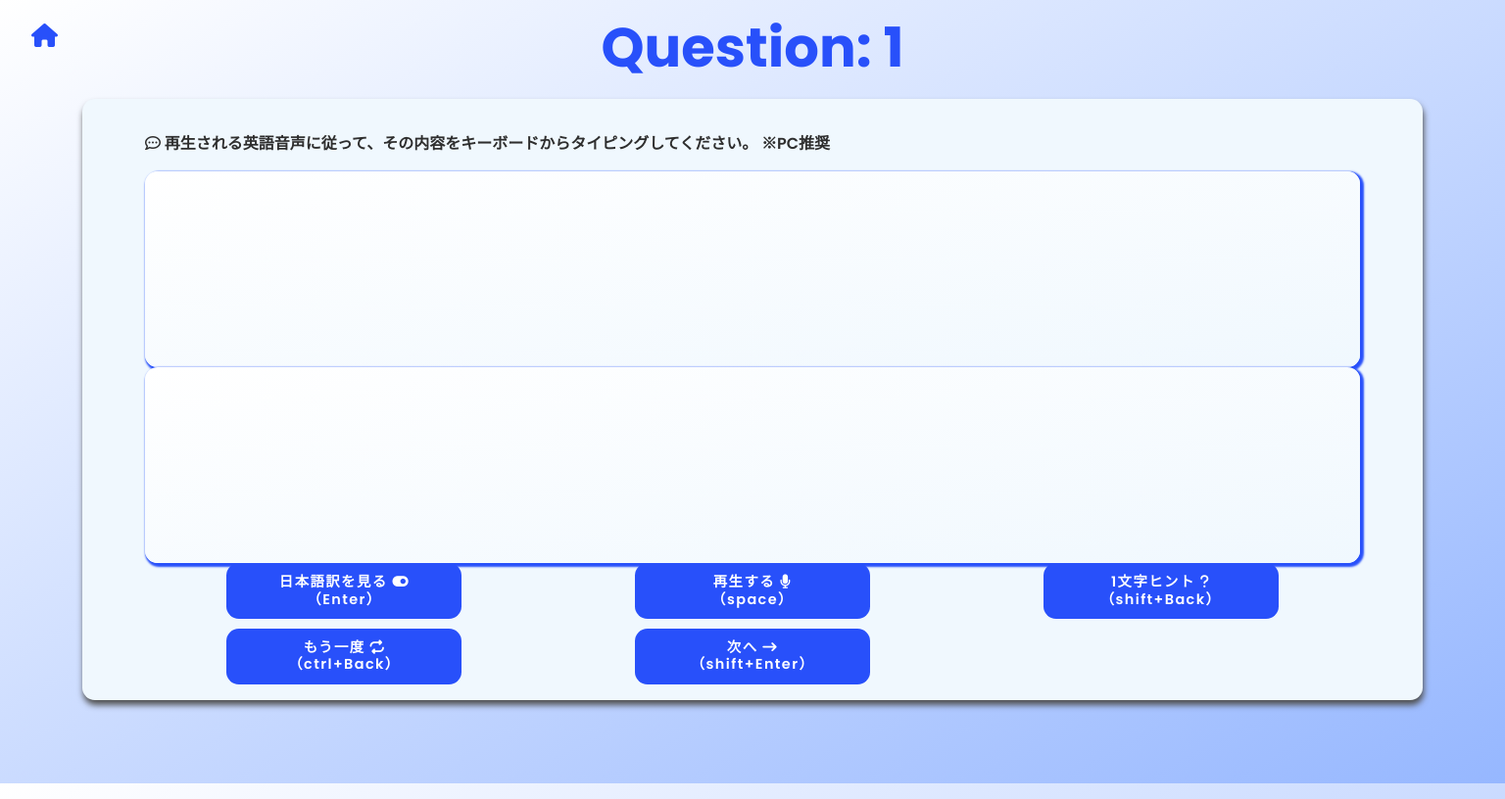
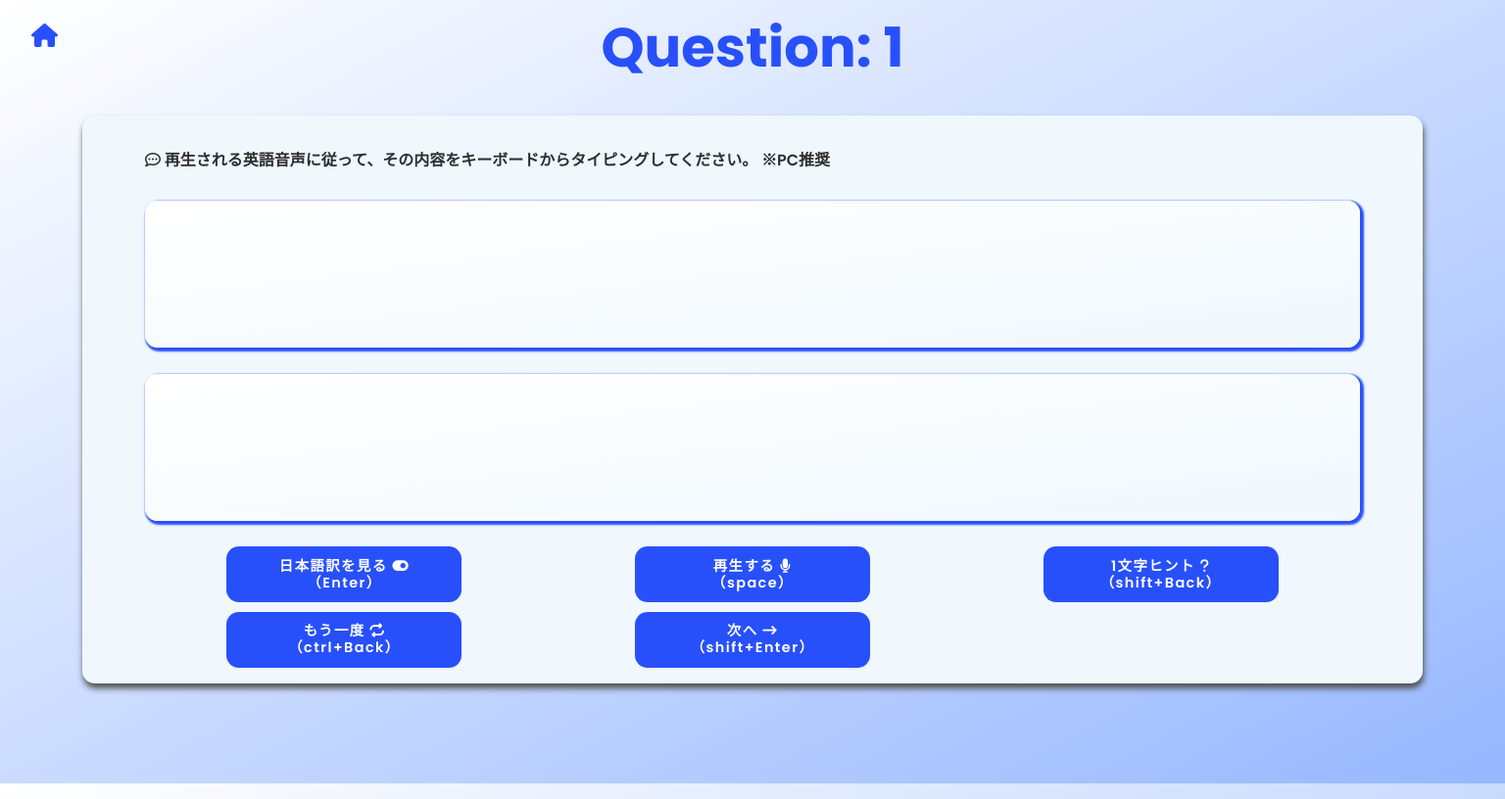
Before and after one commit to atsudora/EnDictation, a Django app: page /random/ in a window 1536 px wide. Shown: the whole page at 98% size. Run offline with Django 4.2, Linux system fonts and the light colour scheme; some libraries are stand-ins or nearby versions; some web fonts are replaced.

Commit message:
1281px以下のメディアクエリを修正

```diff
--- a/static/app/random.css
+++ b/static/app/random.css
@@ -115,17 +115,17 @@ a.btn--radius {
 
 @media (min-width: 1281px) {
   .container {
-    min-height: 600px;
+    min-height: 580px;
   }
 
   .question-display,
   .translaton-display{
-    height: 200px;
+    height: 150px;
   }
 
   .english-display,
   .open-here{
-    font-size: 1.6rem;
+    font-size: 1.4rem;
   }
 }
 
@@ -136,7 +136,7 @@ a.btn--radius {
   }
   .header {
     top: 0.2rem;
-    font-size: 2.4rem;
+    font-size: 2.0rem;
   }
   .container {
     margin-top:4rem;
```
